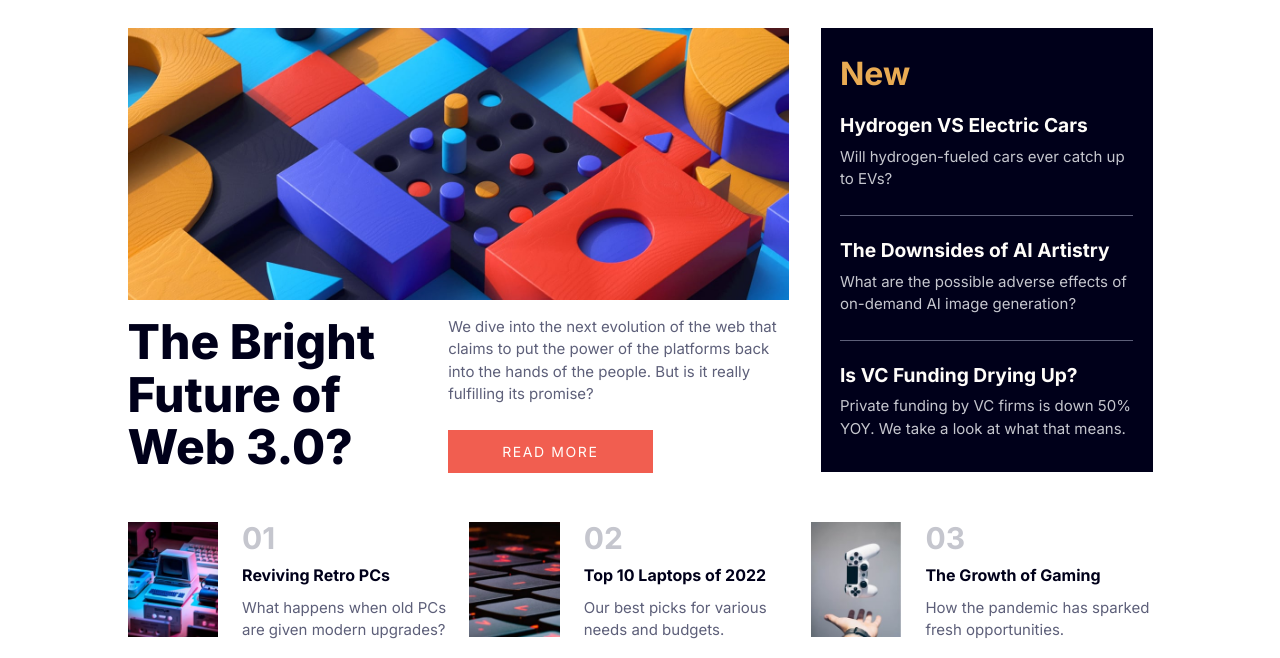
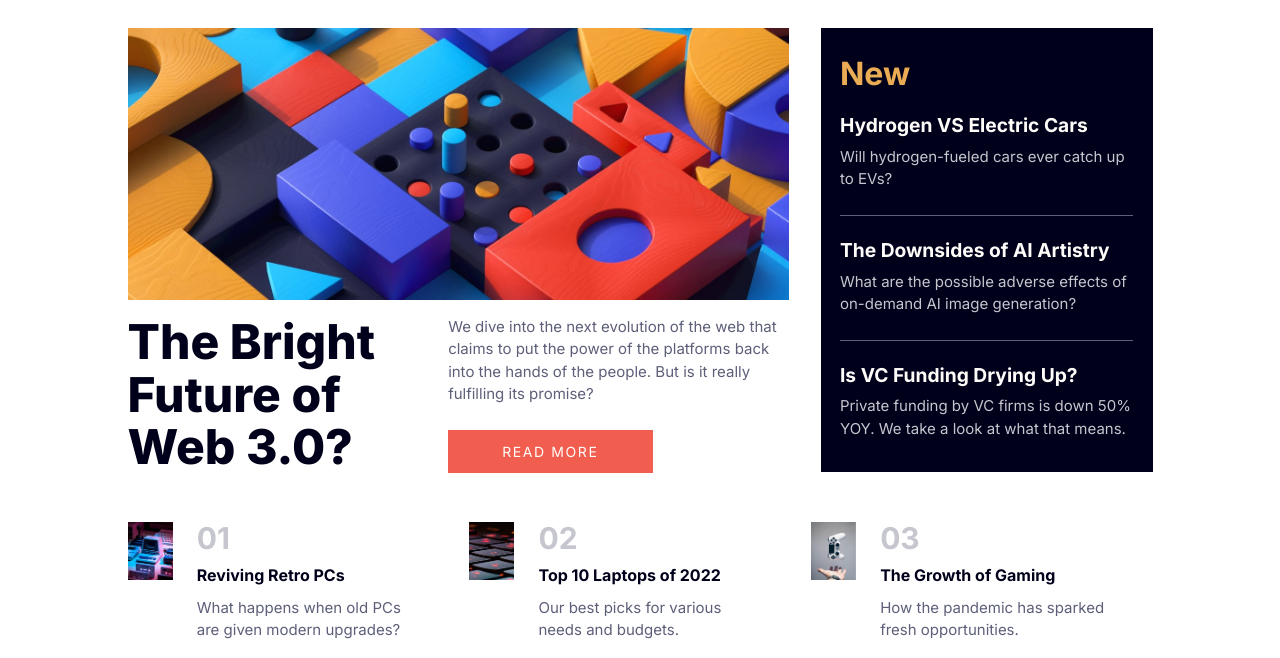
Before and after one commit to tatsuya98/news-home, a plain HTML site: page index.html in a window 1280 px wide. Shown: the part 142-800 px from the top of the page. Drawn offline with Linux system fonts and the light colour scheme.

Commit message:
Add files via upload

```diff
--- a/style.css
+++ b/style.css
@@ -109,7 +109,7 @@ ul a{
 }
 .info-card{
     display: grid;
-    grid-auto-flow: column;
+    grid-template-columns: .5fr 1fr;
     gap: 1.5rem;
 }
 .info-card h1{
```
